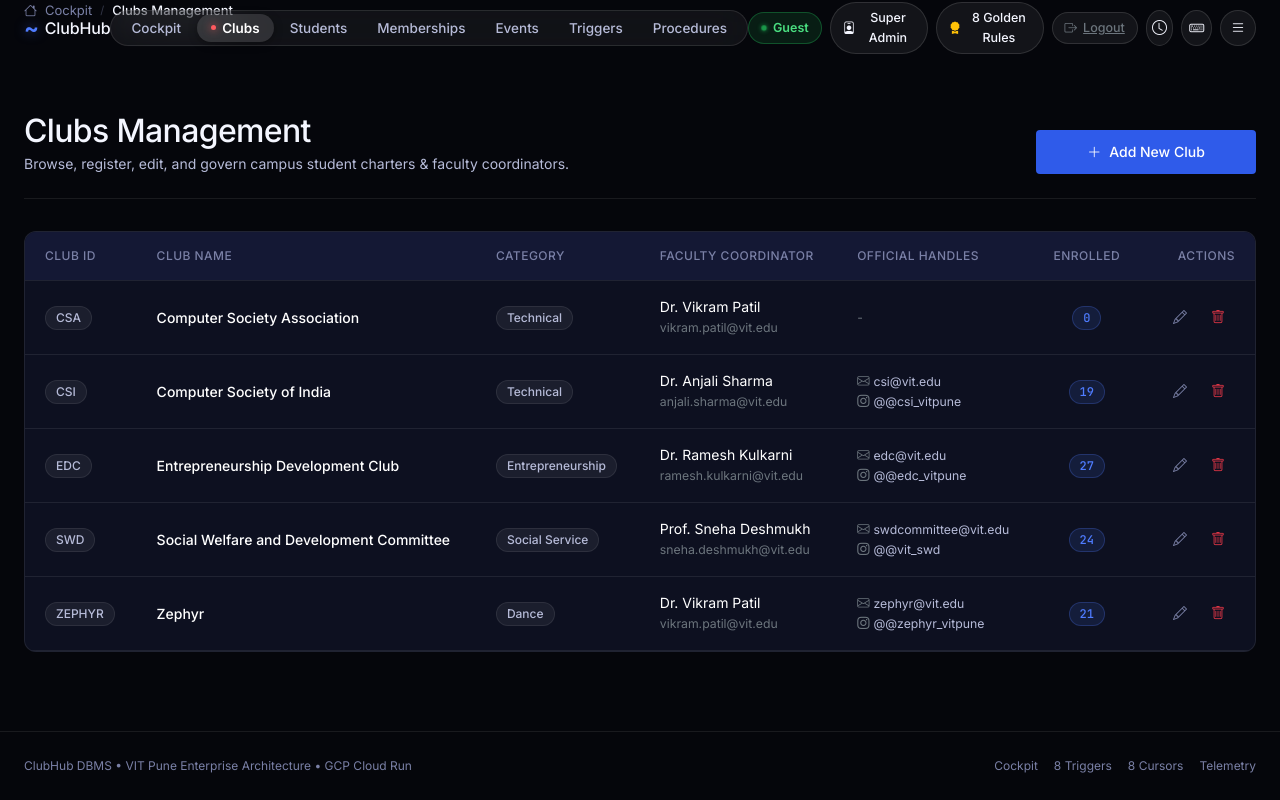
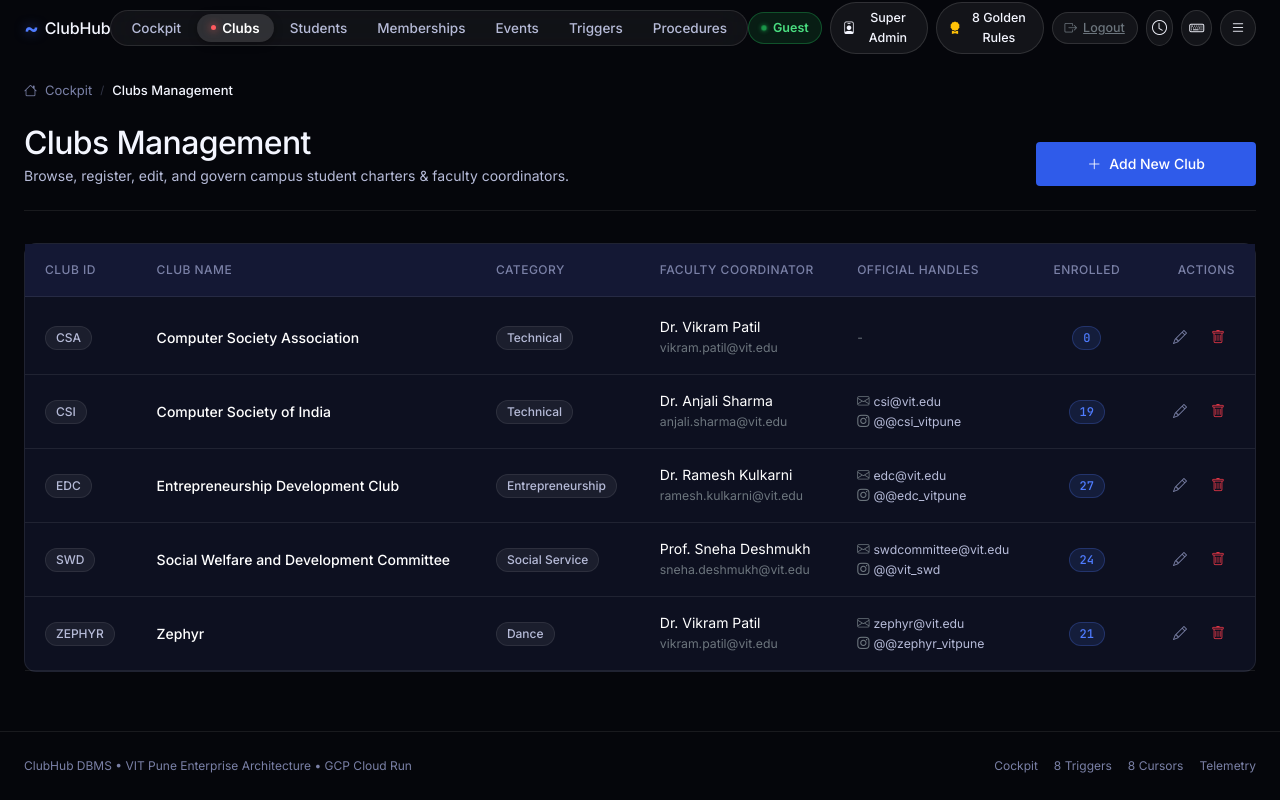
Before and after one commit to hemanya1251070718/college-club-management-system, a Flask app: page /clubs in a window 1280 px wide. Run offline with Flask 3, Linux system fonts and the light colour scheme; the visitor is signed in with stand-in values (Sample User, id 1); data comes from the database, SQL or seed files in the repository.

Commit message:
fix(ui): eliminate header clipping, add generous navbar headroom and static scrollable tables

```diff
--- a/app/static/css/components.css
+++ b/app/static/css/components.css
@@ -521,7 +521,7 @@ body.has-scroll-snap {
    Inner Page Header Band (Compact, Left-aligned, NOT 100vh)
    -------------------------------------------------------------------------- */
 .inner-page-header {
-  padding-top: 80px;
+  padding-top: var(--sp-3);
   padding-bottom: var(--sp-6);
   border-bottom: 1px solid var(--border);
   margin-bottom: var(--sp-8);
@@ -557,27 +557,40 @@ body.has-scroll-snap {
   margin: 0;
 }
 
-/* --------------------------------------------------------------------------
-   Tables (No Zebra, 56px Rows, Hairline Separators, Sticky Frosted Header)
-   NO GLITCHY FLIPPING ANIMATIONS
+/* Ensure all content pages clear the fixed 56px navbar with 24px clearance */
+main#main-content {
+  padding-top: 80px;
+}
+
+/* --------------------------------------------------------------------------
+   Tables (No Zebra, 56px Rows, Hairline Separators, Static Header - Zero Overlap)
+   Horizontal scrolling on mobile/tablet, full row 1 visibility everywhere
    -------------------------------------------------------------------------- */
 .table-surface-card {
   background: var(--surface-1);
   border: 1px solid var(--border);
   border-radius: var(--radius-card);
-  overflow: hidden;
+  overflow: visible;
+  margin-bottom: var(--sp-6);
+}
+
+.table-responsive {
+  width: 100%;
+  overflow-x: auto;
+  overflow-y: visible !important;
+  -webkit-overflow-scrolling: touch;
 }
 
 .tesla-table {
   width: 100%;
-  border-collapse: collapse;
+  border-collapse: separate;
+  border-spacing: 0;
   color: var(--text-2);
   margin-bottom: 0;
 }
 
 .tesla-table thead {
-  position: relative;
-  z-index: 2;
+  position: static;
   background: var(--surface-2);
 }
 
@@ -588,9 +601,14 @@ body.has-scroll-snap {
   color: var(--text-3);
   text-transform: uppercase;
   letter-spacing: 0.04em;
-  padding: 14px 20px;
+  padding: 16px 20px;
   border-bottom: 1px solid var(--border);
   white-space: nowrap;
+  background: var(--surface-2);
+}
+
+.tesla-table tbody tr:first-child td {
+  padding-top: 20px;
 }
 
 .tesla-table td {
--- a/app/static/css/tokens.css
+++ b/app/static/css/tokens.css
@@ -134,11 +134,12 @@ html {
   -webkit-font-smoothing: antialiased;
   -moz-osx-font-smoothing: grayscale;
   scroll-behavior: smooth;
+  scroll-padding-top: 96px;
 }
 
 /* Target Anchor Offset to Prevent Fixed Header Clipping */
-section[id], [id^="trigger-"], [id^="proc-"] {
-  scroll-margin-top: 84px;
+section[id], [id^="trigger-"], [id^="proc-"], tr[id], div[id] {
+  scroll-margin-top: 96px;
 }
 
 /* Skip to Main Content Link (WCAG 2.4.1 Bypass Blocks) */
```
